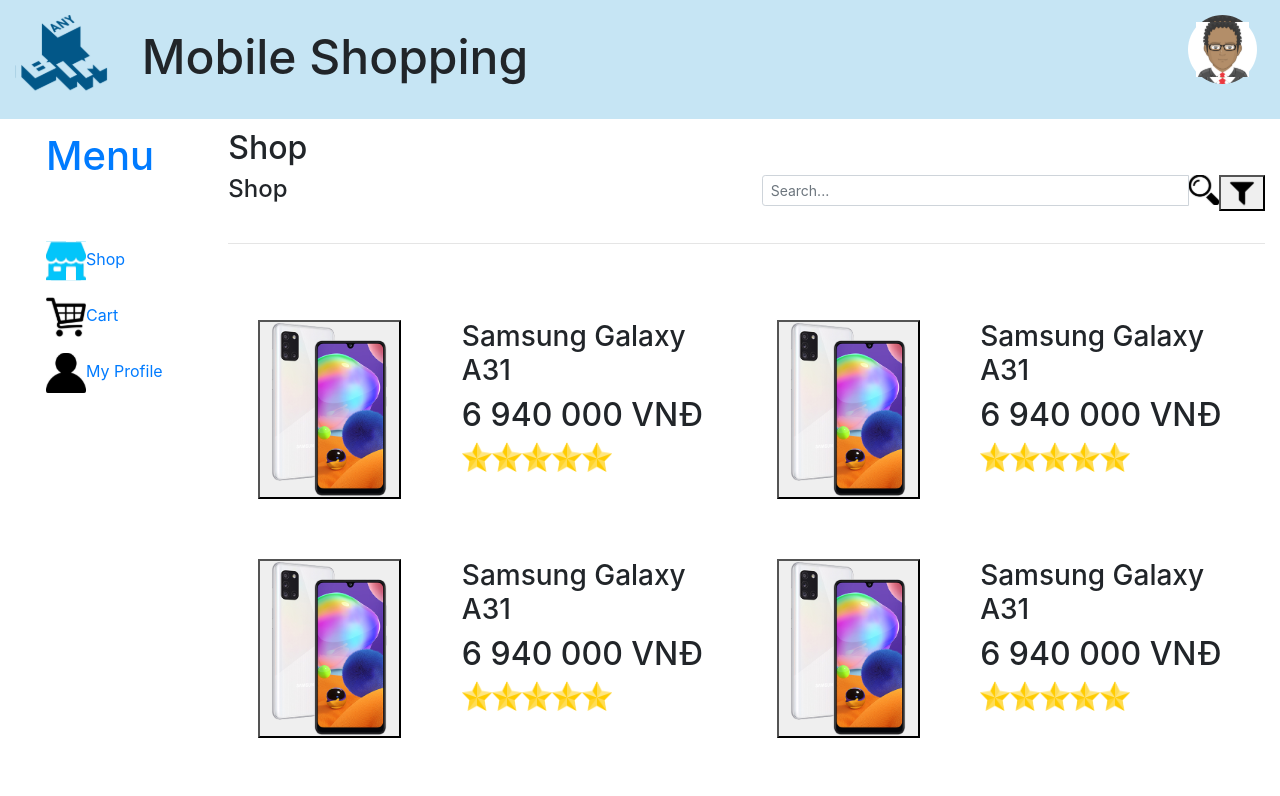
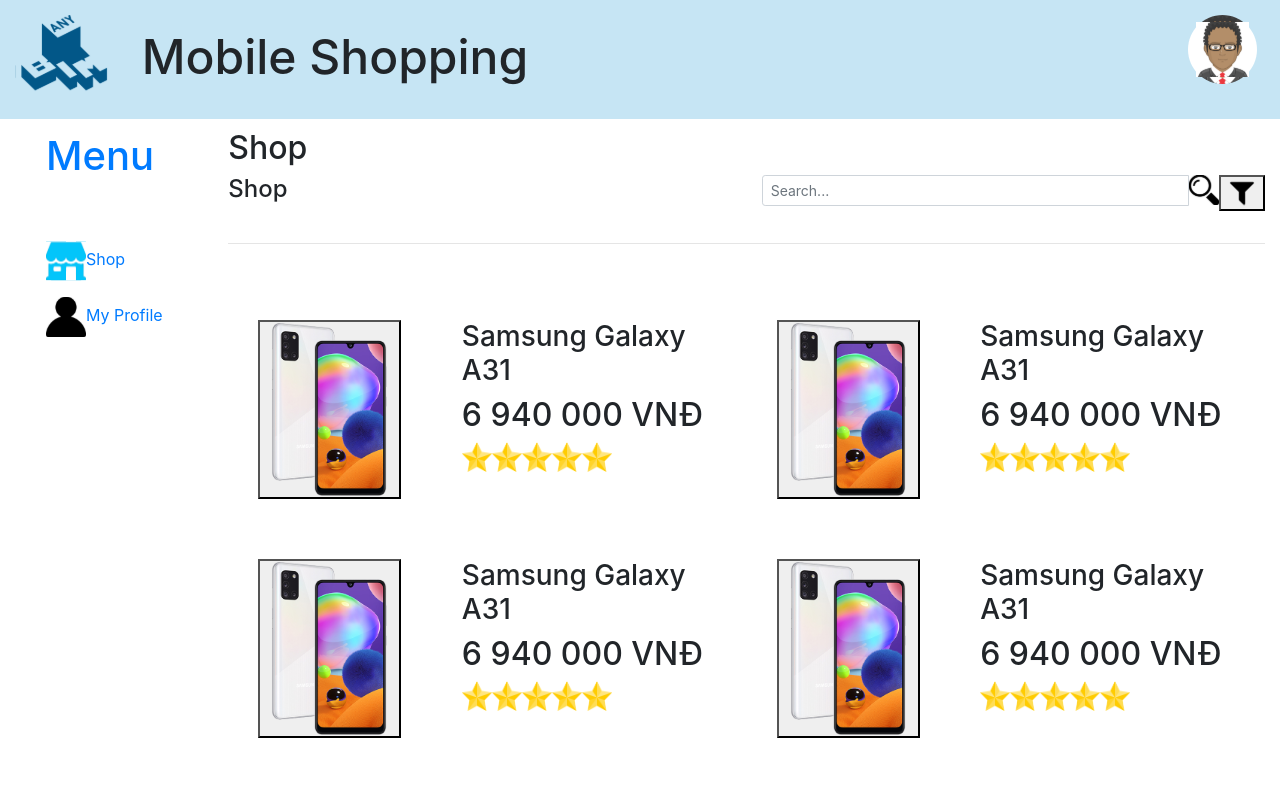
Before and after one commit to phuongdung10/exProject1, a React (Create React App) app: page /shop in a window 1280 px wide. Shown: the top 796 px of the page. Built offline with nearby package versions, Linux system fonts and the light colour scheme.

Commit message:
Update Navga.js

```diff
--- a/src/components/Navga.js
+++ b/src/components/Navga.js
@@ -1,6 +1,9 @@
 import React, { useState } from 'react';
 import { Collapse, Navbar, NavbarToggler, NavbarBrand, Nav, NavItem, NavLink } from 'reactstrap';
 import '../myStyle/styleNavga.css';
+import { Link, useHistory } from "react-router-dom";
+import { Switch, Route } from "react-router-dom";
+
 
 let url = `${process.env.PUBLIC_URL}/assets/shop.svg`;
 let url1 = `${process.env.PUBLIC_URL}/assets/cart.svg`;
@@ -9,49 +12,37 @@ let url2 = `${process.env.PUBLIC_URL}/assets/myprofile.svg`;
 
 
 
-const Navga = () => {
+
+
+function Navga  () {
   const [collapsed, setCollapsed] = useState(true);
 
   const toggleNavbar = () => setCollapsed(!collapsed);
+  const history = useHistory();
 
   return (
-    <div>
-
-
-{/* //       <div className="nav flex-column nav-pills" id="v-pills-tab" role="tablist" aria-orientation="vertical">
-//   <a className="nav-link active" id="v-pills-home-tab" data-toggle="pill" href="#v-pills-home" role="tab" aria-controls="v-pills-home" aria-selected="true">Home</a>
-//   <a className="nav-link" id="v-pills-profile-tab" data-toggle="pill" href="#v-pills-profile" role="tab" aria-controls="v-pills-profile" aria-selected="false">Profile</a>
-//   <a className="nav-link" id="v-pills-messages-tab" data-toggle="pill" href="#v-pills-messages" role="tab" aria-controls="v-pills-messages" aria-selected="false">Messages</a>
-//   <a className="nav-link" id="v-pills-settings-tab" data-toggle="pill" href="#v-pills-settings" role="tab" aria-controls="v-pills-settings" aria-selected="false">Settings</a>
-// </div>
-// <div className="tab-content" id="v-pills-tabContent">
-//   <div className="tab-pane fade show active" id="v-pills-home" role="tabpanel" aria-labelledby="v-pills-home-tab">...</div>
-//   <div className="tab-pane fade" id="v-pills-profile" role="tabpanel" aria-labelledby="v-pills-profile-tab">...</div>
-//   <div class="tab-pane fade" id="v-pills-messages" role="tabpanel" aria-labelledby="v-pills-messages-tab">...</div>
-//   <div class="tab-pane fade" id="v-pills-settings" role="tabpanel" aria-labelledby="v-pills-settings-tab">...</div>
-// </div> */}
+    <Switch>
 
 
       <Navbar>
         <NavbarBrand href="/"><h1>Menu</h1></NavbarBrand>
         <NavbarToggler onClick={toggleNavbar} className="mr-2" />
-        {/* <Collapse isOpen={!collapsed} navbar> */}
-          <Nav navbar>
-            <NavItem>
-              <NavLink href="/shop"><img className='icon-navga' src={url} />Shop</NavLink>
-            </NavItem>
-            <NavItem>
-              <NavLink href = "/cart">
-                <img className='icon-navga' src={url1} />Cart </NavLink>
-            </NavItem>
-            <NavItem>
-              <NavLink href="/profile"><img className='icon-navga' src={url2} />My Profile</NavLink>
-            </NavItem>
-          </Nav>
-        {/* </Collapse> */}
+
+        <Nav navbar>
+
+          <NavLink href="/shop"><img className='icon-navga' src={url} />Shop</NavLink>
+
+          {/* <NavLink href="/cart"><img className = 'icon-navga' src={url1}/>Cart</NavLink> */}
+
+
+          <NavLink href="/profile"><img className='icon-navga' src={url2} />My Profile</NavLink>
+
+        </Nav>
+
       </Navbar>
-    </div>
+    </Switch>
   );
-}
+
+  }
 
 export default Navga;
```
